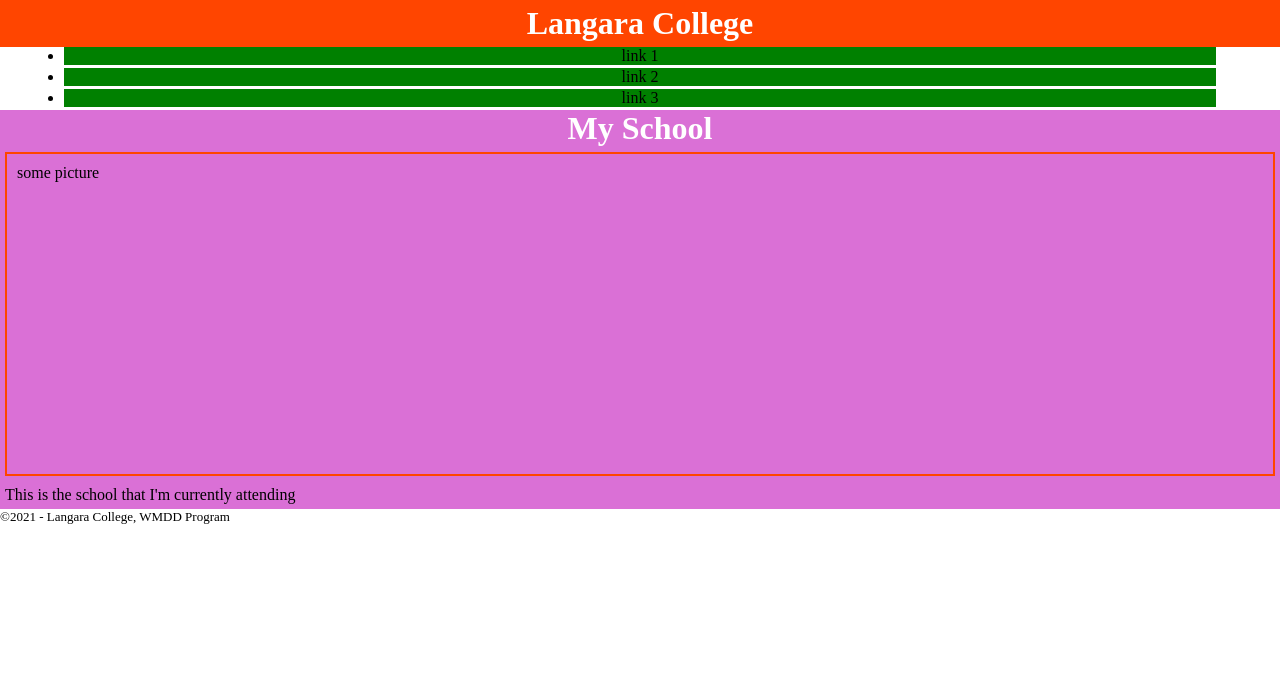
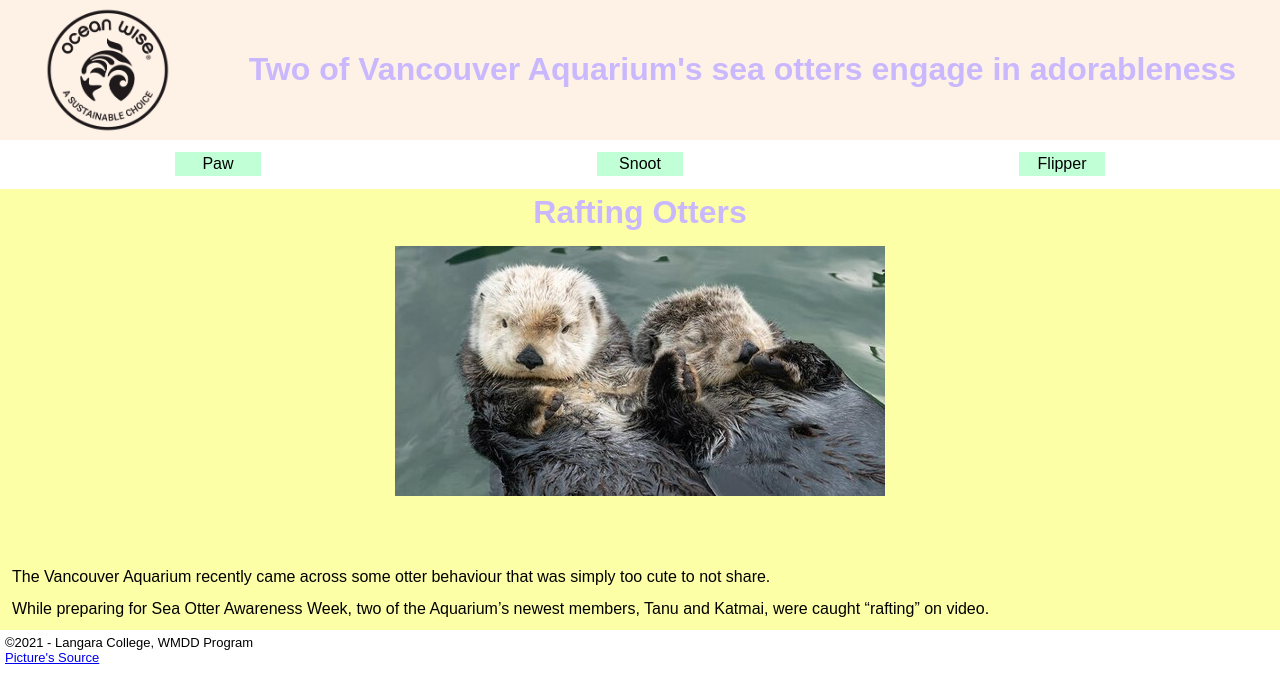
Before and after one commit to Mizzuu/mobilefirst_wireframe, a plain HTML site: page index.html in a window 1280 px wide. Drawn offline with Linux system fonts and the light colour scheme.

Commit message:
final deliverable

```diff
--- a/css/styles.css
+++ b/css/styles.css
@@ -2,47 +2,93 @@
 * {
     margin: 0 auto;
     padding: 0;
+    font-family: Montserrat,sans-serif,sans-serif;
 }
 
 header {
     text-align: center;
 }
 
-header h1 {
-    background: orangered;
-    color: white;
+.h1_container {
+    background: #FEF1E6;
+    color: #CAB8FF;
+    padding: 5px;
+    margin-bottom: 5px;
+}
+
+.logo {
+    display: none;
+}
+
+header nav  ul li {
+    list-style: none;
+    width: 90%;
+    background-color: #C1FFD7;
+    padding: 3px;
+    margin-bottom: 6px;
+}
+
+main {
+    background: #FCFFA6;
     padding: 5px;
 }
 
-header nav  ul li {
-    width: 90%;
-    background-color: green;
-    margin-bottom: 3px;
-}
-
-main {
-    background: orchid;
-}
-
 main h1 {
-    color: white;
+    color: #CAB8FF;
     text-align: center;
 }
 
 main div {
     padding: 10px;
     margin: 5px;
-    border: orangered solid 2px;
-    height: 300px;
+    height: 130px;
+    text-align: center;
+}
+
+.img-desk {
+    display: none;
 }
 
 main p {
-    padding: 5px;
+    padding: 7px;
 }
 
 footer {
     font-size: small;
+    padding: 5px;
 }
 
 
-/* Tablet CSS */
+/* Desktop CSS */
+@media screen and (min-width: 700px) {
+    .logo {
+        display: block;
+    }
+
+    .h1_container {
+        display: flex;
+        justify-content: space-around;
+        align-items: center;
+    }
+
+    header nav  ul {
+        display: flex;
+        justify-content: center;
+        padding: 7px;
+    }
+
+    header nav  ul li {
+        width: 80px;
+    }
+
+    main div {
+        height: 300px;
+    }
+
+    .img-desk {
+        display: block;
+    }
+    .img-mob {
+        display: none;
+    }
+}
--- a/index.html
+++ b/index.html
@@ -1,29 +1,43 @@
 <!DOCTYPE html>
 <html lang="en">
+
 <head>
     <meta charset="UTF-8">
     <meta name="viewport" content="width=device-width, initial-scale=1.0">
     <title>Wk5 - Mobile First</title>
     <link rel="stylesheet" href="css/styles.css">
 </head>
+
 <body>
     <header>
-        <h1>Langara College</h1>
+        <div class="h1_container">
+            <img class="logo" src="/img/ow_logo.png" alt="logo" width="10%">
+            <h1>Two of Vancouver Aquarium's sea otters
+                engage in adorableness</h1>
+        </div>
         <nav>
             <ul>
-                <li>link 1</li>
-                <li>link 2</li>
-                <li>link 3</li>
+                <li>Paw</li>
+                <li>Snoot</li>
+                <li>Flipper</li>
             </ul>
         </nav>
     </header>
     <main>
-        <h1>My School</h1>
-        <div>some picture</div>
-        <p>This is the school that I'm currently attending</p>
+        <h1>Rafting Otters</h1>
+        <div>
+            <img class="img-mob" src="/img/Otter2_mobile.jpg" alt="2 otthers">
+            <img class="img-desk" src="/img/Otter2.jpg" alt="2 otthers">
+        </div>
+        <p>The Vancouver Aquarium recently came across some otter behaviour that was simply too cute to not share.</p>
+        <p>While preparing for Sea Otter Awareness Week, two of the Aquarium’s newest members, Tanu and Katmai, were
+            caught “rafting” on video.</p>
     </main>
     <footer>
-        &copy;2021 - Langara College, WMDD Program
+        <p>&copy;2021 - Langara College, WMDD Program</p>
+        <p><a href="https://dailyhive.com/vancouver/vancouver-aquarium-sea-otters-2018?auto=true"
+                target="_blank">Picture's Source</a></p>
     </footer>
 </body>
+
 </html>
```
Also changed, not shown: img/Otter2.jpg (added), img/Otter2_mobile.jpg (added), img/logo.png (added), img/ow_logo.png (added), 2 other files.
